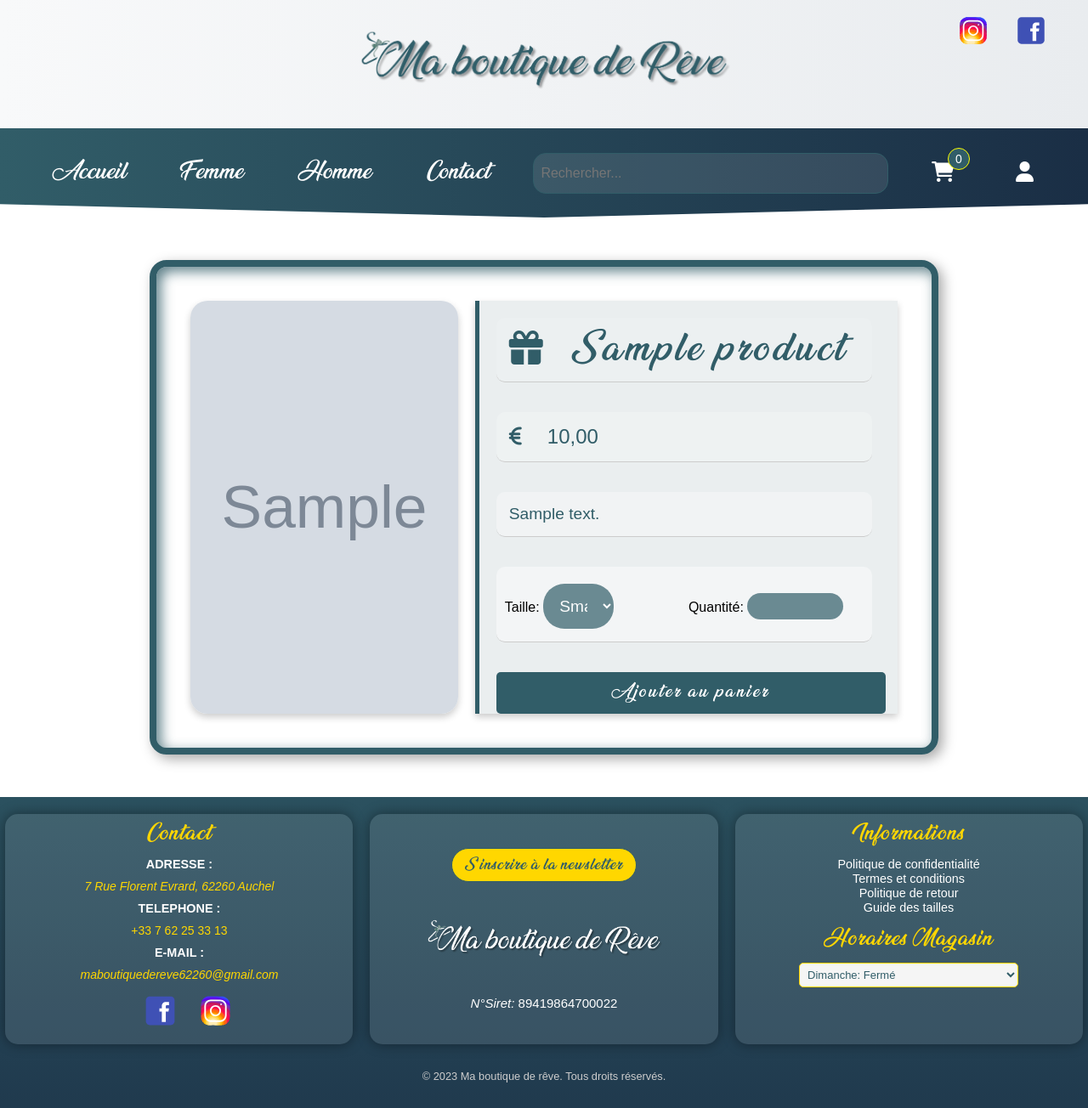
After one commit to CaroChoch/Portfolio-Foundations, a Django app: a page that uses Dream_shop/templates/base.html in a window 1280 px wide. The commit adds this page. Shown: the whole page at 85% size. Run offline with Django 4.2, Linux system fonts and the light colour scheme; tables that the repository leaves empty hold one stand-in row (values such as "Sample post"); grey boxes marked "Sample" are stand-in pictures.

Commit message:
End of the 'product-detail' feature

```diff
--- a/Dream_shop/dream_shop/static/script/script.js
+++ b/Dream_shop/dream_shop/static/script/script.js
@@ -3,7 +3,8 @@
    ###########################################  STICKY BAR  ##########################################
    ################################################################################################### */
 
-window.onscroll = function () { myFunction() };
+   (function() {
+    window.onscroll = function() {myFunction()};
 
     var navbar = document.getElementById("navbar_fix");
     var dummyNav = document.getElementById("dummy_nav");
@@ -18,6 +19,8 @@ function myFunction() {
         dummyNav.style.display = "none";
       }
     }
+  })();
+
 
 /* ###################################################################################################
    ##########################################  CAROUSEL  ##########################################
@@ -44,8 +47,8 @@ function myFunction() {
    ###########################################  AUTO HOURS  ##########################################
    ################################################################################################### */
 
-// le jour de la semaine actuel (0 pour dimanche, 1 pour lundi, etc.)
+   (function() {
     var dayOfWeek = new Date().getDay();
-// Sélectionnez l'option correspondante dans le sélecteur "store-hours"
     var storeHoursSelector = document.getElementById("store-hours");
     storeHoursSelector.selectedIndex = dayOfWeek;
+  })();
--- /dev/null
+++ b/Dream_shop/dream_shop/static/styles/product_details.css
@@ -0,0 +1,168 @@
+/* Définie le fond de la page du produit */
+.background-detail {
+  position: absolute;
+  top: 0;
+  left: 0;
+  height: 100%;
+  width: 100%;
+  background-color: #f5f5f5;
+}
+/* Classe pour la carte du produit */
+.product-card-detail {
+  position: relative;
+  display: flex;
+  margin: auto;
+  width: 65%;
+  background-color: rgba(255, 255, 255, 0.7);
+  border: 8px solid #315D68;
+  border-radius: 20px;
+  box-shadow: 5px 5px 15px rgba(0, 0, 0, 0.35),
+  inset -5px -5px 15px rgba(255, 255, 255, 0.1),
+  inset 5px 5px 15px rgba(49, 93, 104, 0.8);
+  padding: 40px;
+  margin-top: 50px;
+  margin-bottom: 50px;
+  gap: 20px;
+}
+/* Classe pour l'image du produit */
+.product-image-detail {
+  flex: 40%;
+}
+/* Classe pour le style de l'image elle-même */
+.product-image-detail img {
+  width: 100%;
+  height: 100%;
+  box-shadow: 0 4px 8px 0 rgba(0, 0, 0, 0.2);
+  border-radius: 20px;
+}
+/* Classe pour les informations du produit */
+.product-info-detail {
+  flex: 60%;
+  display: flex;
+  flex-direction: column;
+  justify-content: space-around; /* Ajout de cette propriété */
+  gap: 10px;
+  background: rgba(49, 93, 104, 0.1); /* Ajouter une couleur d'arrière-plan légère */
+  border-left: 5px solid #315D68; /* Ajouter une bordure sur le côté */
+  padding-left: 20px; /* Ajouter un peu d'espace à gauche pour éviter que le texte ne touche la bordure */
+  box-shadow: 0 4px 8px 0 rgba(0, 0, 0, 0.2);
+}
+/* Classe pour le titre du produit (nom) */
+.product-info-detail h2 {
+  color: #315D68;
+  margin-right: 30px;
+  margin-top: 20px;
+  font-size: 2.5em;
+  font-weight: 500;
+  letter-spacing: 0.1em;
+  font-family: 'Ananda', arial, cursive, sans-serif;
+  background-color: rgba(255, 255, 255, 0.1);
+  padding: 15px;
+  border-radius: 10px;
+}
+/* Classe pour le prix du produit */
+.product-info-detail h3 {
+  color: #315D68;
+  margin-right: 30px;
+  font-size: 1.5em;
+  font-weight: 500;
+  background-color: rgba(255, 255, 255, 0.2);
+  padding: 15px;
+  border-radius: 10px;
+}
+/* Classe pour la description du produit */
+.product-info-detail p {
+  color: #315D68;
+  margin-right: 30px;
+  text-align: justify;
+  font-size: 1.2em;
+  font-weight: 300;
+  background-color: rgba(255, 255, 255, 0.3);
+  padding: 15px;
+  border-radius: 10px;
+}
+/* Classe pour le conteneur de sélection de quantité */
+.select-quantity-detail {
+  display: flex;
+  justify-content: space-between;
+  flex-wrap: nowrap;
+  margin-right: 30px;
+  align-items: center;
+  gap: 10px;
+  background-color: rgba(255, 255, 255, 0.4);
+  padding: 10px;
+  border-radius: 10px;
+}
+.product-info-detail input[type="number"] {
+  height: 1px;
+}
+
+/* Classe pour le style du selecteur de quantité et de l'input du nombre */
+.product-info-detail select,
+.product-info-detail input[type="number"] {
+  padding: 15px;
+  margin-top: 10px;
+  border: none;
+  background: #315D68;
+  color: #fff;
+  border-radius: 25px;
+  font-size: 1.2em;
+  opacity: 0.7;
+  transition: 0.5s;
+  outline: none;
+  width: 40%;
+}
+/* Classe pour le bouton d'achat */
+.product-info-detail button {
+  border: none;
+  padding: 15px 0;
+  font-size: 1.5em;
+  color: #fff;
+  background: #315D68;
+  cursor: pointer;
+  font-family: 'Ananda';
+  letter-spacing: 0.15em;
+  transition: background 0.2s ease-in-out, color 0.2s ease-in-out;
+  width: 97%;
+  font-size: 18px;
+  border-radius: 5px;
+}
+/* Classe pour le bouton d'achat lorsqu'il est survolé */
+.product-info-detail button:hover {
+  background: #1a2e45;
+  color: #ffffff;
+}
+
+
+.product-info-detail h2,
+.product-info-detail h3,
+.product-info-detail p,
+.select-quantity-detail {
+  border-bottom: 1px solid #CCC;
+  padding-bottom: 15px;
+  margin-bottom: 15px;
+}
+
+.product-info-detail h2,
+.product-info-detail h3,
+.product-info-detail p,
+.select-quantity-detail {
+  margin-bottom: 25px;
+}
+
+.product-info-detail h2:before {
+  content: "\f06b";
+  font-family: FontAwesome;
+  margin-right: 10px;
+  padding-right: 20px;
+}
+.product-info-detail h3:before {
+  content: "\f153";
+  font-family: FontAwesome;
+  margin-right: 10px;
+  padding-right: 20px;
+}
+
+.select-quantity-detail > div {
+  flex: 1;
+}
--- a/Dream_shop/dream_shop/static/styles/store.css
+++ b/Dream_shop/dream_shop/static/styles/store.css
@@ -60,6 +60,13 @@
   height: 100%;
   object-fit: cover;
 }
+.product-card.no-second-image:hover .front {
+  transform: rotateY(0deg); /* Pas de rotation */
+}
+
+.product-card.no-second-image:hover .back {
+  transform: rotateY(180deg); /* Pas de rotation */
+}
 
 /* Configuration de la face avant de l'image */
 .front {
@@ -72,12 +79,12 @@
 }
 
 /* Configuration de l'animation de rotation au survol de l'image du produit */
-.product-image.has-second-image:hover .front {
+.product-image:hover .front {
   transform: rotateY(-180deg);
 }
 
 /* Configuration de l'animation de rotation au survol de l'image du produit sans deuxième image */
-.product-image.no-second-image:hover .back {
+.product-image:hover .back {
   transform: rotateY(0deg);
 }
 
@@ -135,3 +142,9 @@
   font-family: Arial, Helvetica, sans-serif;
   margin-left: 5px;
 }
+.text-danger {
+  color: red;
+  font-size: 25px;
+  margin-bottom: 10px;
+  text-align: center;
+}
--- a/Dream_shop/store/models.py
+++ b/Dream_shop/store/models.py
@@ -1,5 +1,6 @@
 from django.db import models
 from category.models import Category
+from django.urls import reverse
 
 class Product(models.Model):
     """
@@ -18,6 +19,8 @@ class Product(models.Model):
     created_date = models.DateTimeField(auto_now_add=True)                               # Date de création du produit (remplie automatiquement lors de la création)
     modified_date = models.DateTimeField(auto_now=True)                                  # Date de modification du produit (mise à jour automatique lors de chaque modification)
 
+    def get_url(self):
+        return reverse('product_detail', args=[self.category.slug, self.slug])
 
     def __str__(self):
         """
--- a/Dream_shop/store/urls.py
+++ b/Dream_shop/store/urls.py
@@ -5,4 +5,5 @@ from . import views
 urlpatterns = [
     path('', views.store, name='store'),
     path('<slug:category_slug>/', views.store, name='products_by_category'),
+    path('<slug:category_slug>/<slug:product_slug>/', views.product_detail, name='product_detail'),
 ]
--- a/Dream_shop/store/views.py
+++ b/Dream_shop/store/views.py
@@ -6,10 +6,6 @@ def store(request, category_slug=None):
     """
     Vue pour afficher la page principale du magasin.
 
-    Si un slug de catégorie est fourni, cette vue filtrera les produits
-    en fonction de cette catégorie. Sinon, tous les produits disponibles
-    seront affichés.
-
     Arguments:
     request -- Requête HTTP
     category_slug -- Slug de la catégorie (par défaut: None)
@@ -17,10 +13,12 @@ def store(request, category_slug=None):
     Retourne:
     Réponse HTTP avec le rendu de la page du magasin
     """
-
+    # Initialiser les variables
     categories = None
     products = None
+    page_title = "Collection Complète"
 
+    # Récupérer les liens des catégories par genre et type de produit
     women_links = Category.objects.filter(product_type='B')
     men_links = Category.objects.filter(product_type='A')
     women_acc = Category.objects.filter(product_type='X')
@@ -38,21 +36,38 @@ def store(request, category_slug=None):
 
         # Compter le nombre de produits disponibles dans cette catégorie
         product_count = products.count()
+        page_title = categories.category_name
     else:
         # Si aucun slug de catégorie n'est fourni, récupérer tous les produits disponibles
         products = Product.objects.filter(is_available=True)
 
-        # Filtrer les produits par genre (homme ou femme)
+        # Filtrer les produits par genre (homme ou femme) et par type de produit
         gender = request.GET.get('gender')
+        category = request.GET.get('category')
         if gender == 'men':
             products = products.filter(category__gender='H')
+            page_title = "Collection Homme"
         elif gender == 'women':
             products = products.filter(category__gender='F')
+            page_title = "Collection Femme"
+
+        if category == 'clothingMen':
+            products = products.filter(category__product_type='A')
+            page_title = "Vêtements Homme"
+        elif category == 'clothingWomen':
+            products = products.filter(category__product_type='B')
+            page_title = "Vêtements Femme"
+        elif category == 'clothingAccessMen':
+            products = products.filter(category__product_type='Y')
+            page_title = "Accessoires Homme"
+        elif category == 'clothingAccessWomen':
+            products = products.filter(category__product_type='X')
+            page_title = "Accessoires Femme"
 
         # Compter le nombre total de produits disponibles
         product_count = products.count()
 
-    # Créer le contexte avec les produits et le nombre de produits
+    # Créer le contexte avec les produits, le nombre de produits et le titre de la page
     context = {
         'products': products,
         'product_count': product_count,
@@ -60,7 +75,52 @@ def store(request, category_slug=None):
         'women_acc': women_acc,
         'men_links': men_links,
         'men_acc': men_acc,
+        'men_links_all': men_links_all,
+        'women_links_all': women_links_all,
+        'page_title': page_title,
     }
 
     # Rendre la page du magasin avec le contexte créé
     return render(request, 'store/store.html', context)
+
+
+
+def product_detail(request, category_slug, product_slug):
+    """
+    Vue pour afficher le détail d'un produit spécifique.
+
+    Arguments:
+    request -- Requête HTTP
+    category_slug -- Slug de la catégorie du produit
+    product_slug -- Slug du produit
+
+    Retourne:
+    Réponse HTTP avec le rendu de la page de détail du produit
+    """
+    try:
+        # Récupérer le produit spécifique ou lever une exception si il n'existe pas
+        single_product = Product.objects.get(category__slug=category_slug, slug=product_slug)
+    except Exception as e:
+        raise e
+
+    # Récupérer les liens des catégories par genre et type de produit
+    women_links = Category.objects.filter(product_type='B')
+    men_links = Category.objects.filter(product_type='A')
+    women_acc = Category.objects.filter(product_type='X')
+    men_acc = Category.objects.filter(product_type='Y')
+    men_links_all = Category.objects.filter(gender='H')
+    women_links_all = Category.objects.filter(gender='F')
+
+    # Créer le contexte avec le produit et les liens des catégories
+    context = {
+        'single_product': single_product,
+        'women_links': women_links,
+        'women_acc': women_acc,
+        'men_links': men_links,
+        'men_acc': men_acc,
+        'men_links_all': men_links_all,
+        'women_links_all': women_links_all,
+    }
+
+    # Rendre la page de détail du produit avec le contexte créé
+    return render(request, 'store/product_detail.html', context)
--- a/Dream_shop/templates/base.html
+++ b/Dream_shop/templates/base.html
@@ -18,6 +18,7 @@
     <link rel="stylesheet" href="{% static 'styles/navbar.css' %}">
     <link rel="stylesheet" href="{% static 'styles/header.css' %}">
     <link rel="stylesheet" href="{% static 'styles/store.css' %}">
+    <link rel="stylesheet" href="{% static 'styles/product_details.css' %}">
     <link rel="stylesheet" href="{% static 'styles/footer.css' %}">
     <link rel="stylesheet" href="{% static 'styles/signin.css' %}">
     <link rel="stylesheet" href="{% static 'styles/signup.css' %}">
--- a/Dream_shop/templates/home.html
+++ b/Dream_shop/templates/home.html
@@ -69,8 +69,8 @@
         <div class="product-card" data-aos="flip-left" data-aos-easing="ease-out-cubic" data-aos-duration="2000">
             <img src="{{ product.images.url }}" alt="Produit Femme">
             <h3 class="product-name">{{ product.title_online }}</h3>
-            <p class="product-price">{{ product.price }} €</p>
-            <a href="#" class="product-button">Voir le produit</a>
+            <p class="product-price">{{ product.price|floatformat:2 }} €</p>
+            <a href="{{ product.get_url }}" class="product-button">Voir le produit</a>
         </div>
         {% endfor %}
     </div>
--- a/Dream_shop/templates/includes/navbar.html
+++ b/Dream_shop/templates/includes/navbar.html
@@ -32,10 +32,10 @@
         <a href="{% url 'home' %}">Accueil</a>
       </li>
       <li>
-        <a href="#">Femme</a>
+        <a href="{% url 'store' %}?gender=women">Femme</a>
         <ul>
           <li>
-            <a href="#">Vêtements</a>
+            <a href="{% url 'store' %}?gender=women&category=clothingWomen">Vêtements</a>
             <ul>
               {% for category in women_links %}
               <li>
@@ -45,7 +45,7 @@
             </ul>
           </li>
           <li>
-            <a href="#">Accessoires</a>
+            <a href="{% url 'store' %}?gender=women&category=clothingAccessWomen">Accessoires</a>
             <ul>
               {% for category in women_acc %}
               <li>
@@ -60,10 +60,10 @@
         </ul>
       </li>
       <li>
-        <a href="#">Homme</a>
+        <a href="{% url 'store' %}?gender=men">Homme</a>
         <ul>
           <li>
-            <a href="#">Vêtements</a>
+            <a href="{% url 'store' %}?gender=men&category=clothingMen">Vêtements</a>
             <ul>
               {% for category in men_links %}
               <li>
@@ -73,7 +73,7 @@
             </ul>
           </li>
           <li>
-            <a href="#">Accessoires</a>
+            <a href="{% url 'store' %}?gender=men&category=clothingAccessMen">Accessoires</a>
             <ul>
               {% for category in men_acc %}
               <li>
--- /dev/null
+++ b/Dream_shop/templates/store/product_detail.html
@@ -0,0 +1,37 @@
+{% extends 'base.html' %}
+{% load static %}
+
+{% block content %}
+
+<div class="product-card-detail">
+        <div class="product-image-detail">
+            <img src="{{ single_product.images.url }}" alt="Nom de l'article">
+        </div>
+        <div class="product-info-detail">
+            <h2>{{ single_product.title_online}}</h2>
+            <h3>{{ single_product.price|floatformat:2 }}</h3>
+            <p>{{ single_product.description }}</p>
+            <div class="select-quantity-detail">
+                <div>
+                    <label for="product-size">Taille:</label>
+                    <select id="product-size" name="product-size">
+                        <option value="small">Small</option>
+                        <option value="medium">Medium</option>
+                        <option value="large">Large</option>
+                        <option value="xlarge">XLarge</option>
+                    </select>
+                </div>
+                <div>
+                    <label for="product-quantity">Quantité:</label>
+                    <input type="number" id="product-quantity" name="product-quantity" min="1" max="10">
+                </div>
+            </div>
+            {% if single_product.stock <= 0 %}
+                <h5 class="text-danger">Rupture De Stock</h5>
+            {% else %}
+                <button type="button">Ajouter au panier</button>
+            {% endif %}
+        </div>
+    </div>
+
+{% endblock %}
```
Also changed, not shown: Dream_shop/category/models.py (+26 -5 lines), Dream_shop/static/styles/store.css (+33 -6 lines), Dream_shop/templates/store/store.html (+15 -16 lines), Dream_shop/media/photos/products/combinaison_caraco_cote_KZsCc4x.jpeg (added), Dream_shop/media/photos/products/combinaison_caraco_cote_hvkVozP.jpeg (added), Dream_shop/media/photos/products/combinaison_caraco_cote_s2I3953.jpeg (added), Dream_shop/media/photos/products/combinaison_caraco_face_C8RBb0U.jpeg (added), Dream_shop/media/photos/products/combinaison_caraco_face_TyEnajY.jpeg (added), Dream_shop/media/photos/products/combinaison_caraco_face_jRbsBop.jpeg (added). Lines whose indentation alone changed are shown as unchanged.
